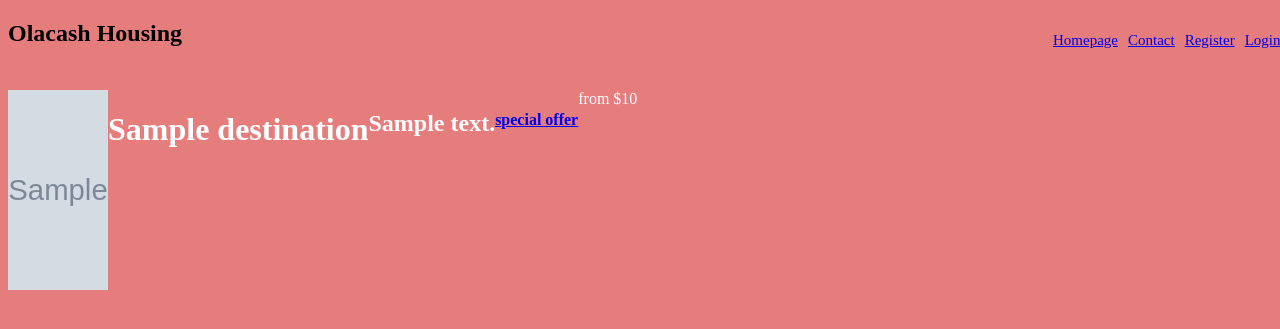
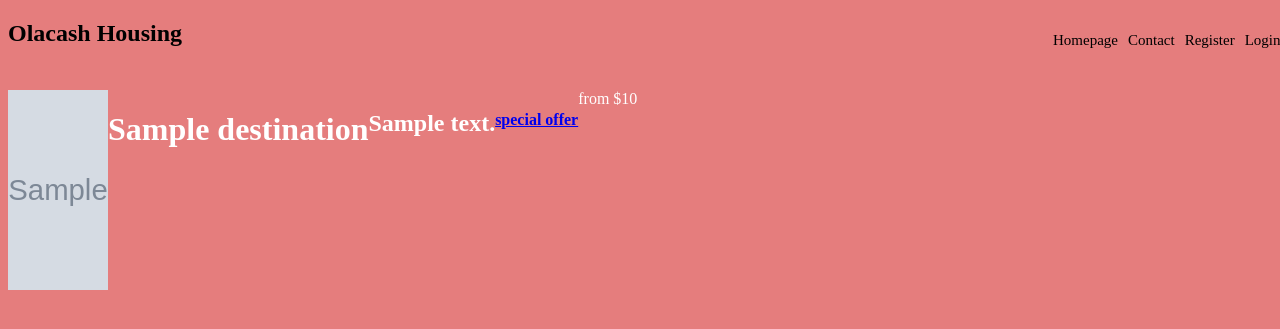
Before and after one commit to olacash5/Django-project, a Django app: page / in a window 1280 px wide. Shown: the top 329 px of the page. Run offline with Django 4.2, Linux system fonts and the light colour scheme; tables that the repository leaves empty hold one stand-in row (values such as "Sample post"); grey boxes marked "Sample" are stand-in pictures.

Commit message:
updating contact css

```diff
--- a/tinuke/static/css/gbogs.css
+++ b/tinuke/static/css/gbogs.css
@@ -13,6 +13,7 @@ body{
 }
 .logo{
     color: black;
+    text-decoration: none;
 }
 nav{
     height: 70px;
@@ -20,7 +21,6 @@ nav{
 ul{
     display: flex;
     color: #fff;
-	/*margin: 10px;*/
 	list-style-type: none;
     font-size: 15px;
 }
@@ -29,7 +29,13 @@ li{
     left: 1000px;
     top: -40px;
     margin: 5px;
+    color: #fff;
+}
+.a{
     text-decoration: none;
+    color: black;
+}
+.a:hover{
     color: #fff;
 }
 .fola{
@@ -107,8 +113,10 @@ li{
     top: 450px;
     width: 560px;
     left: 380px;
+    background-color: red;
 }
 .contact1{
     position: relative;
     right: 500px;
+    text-decoration: none;
 }
--- a/zikky/templates/homepage.html
+++ b/zikky/templates/homepage.html
@@ -15,15 +15,15 @@
     <nav>
         <h1 class="logo">Olacash Housing</h1>
     <ul>
-        <li><a href="/">Homepage</a></li>
-        <li><a href="accounts/contact">Contact</a></li>
+        <li><a href="/" class="a">Homepage</a></li>
+        <li><a href="accounts/contact" class="a">Contact</a></li>
 
         {% if user.is_authenticated %}
         <li class="log">Hello, {{user.username}}</li>
-        <li><a href="accounts/logout">Logout</a></li>
+        <li><a href="accounts/logout" class="a">Logout</a></li>
         {% else %}
-        <li><a href="accounts/register">Register</a></li>
-        <li><a href="accounts/login">Login</a></li>
+        <li><a href="accounts/register" class="a">Register</a></li>
+        <li><a href="accounts/login" class="a">Login</a></li>
         {% endif %}
     </ul>
     </nav>
--- a/zikky/templates/login.html
+++ b/zikky/templates/login.html
@@ -8,6 +8,9 @@
     <title>login</title>
 </head>
 <body class="fola">
+    <a href="/" class="contact1">
+        <h1 class="logo">Olacash Housing</h1>
+    </a>
     <form action="login" method="post" class="fola1">
         {% csrf_token %}
         <div class="fola1">
--- a/zikky/templates/register.html
+++ b/zikky/templates/register.html
@@ -8,6 +8,9 @@
     <title>Registeration</title>
 </head>
 <body class="register">
+    <a href="/" class="contact1">
+        <h1 class="logo">Olacash Housing</h1>
+    </a>
     <form action="register" method="post" class='register1'>
         {% csrf_token %}
 
```
